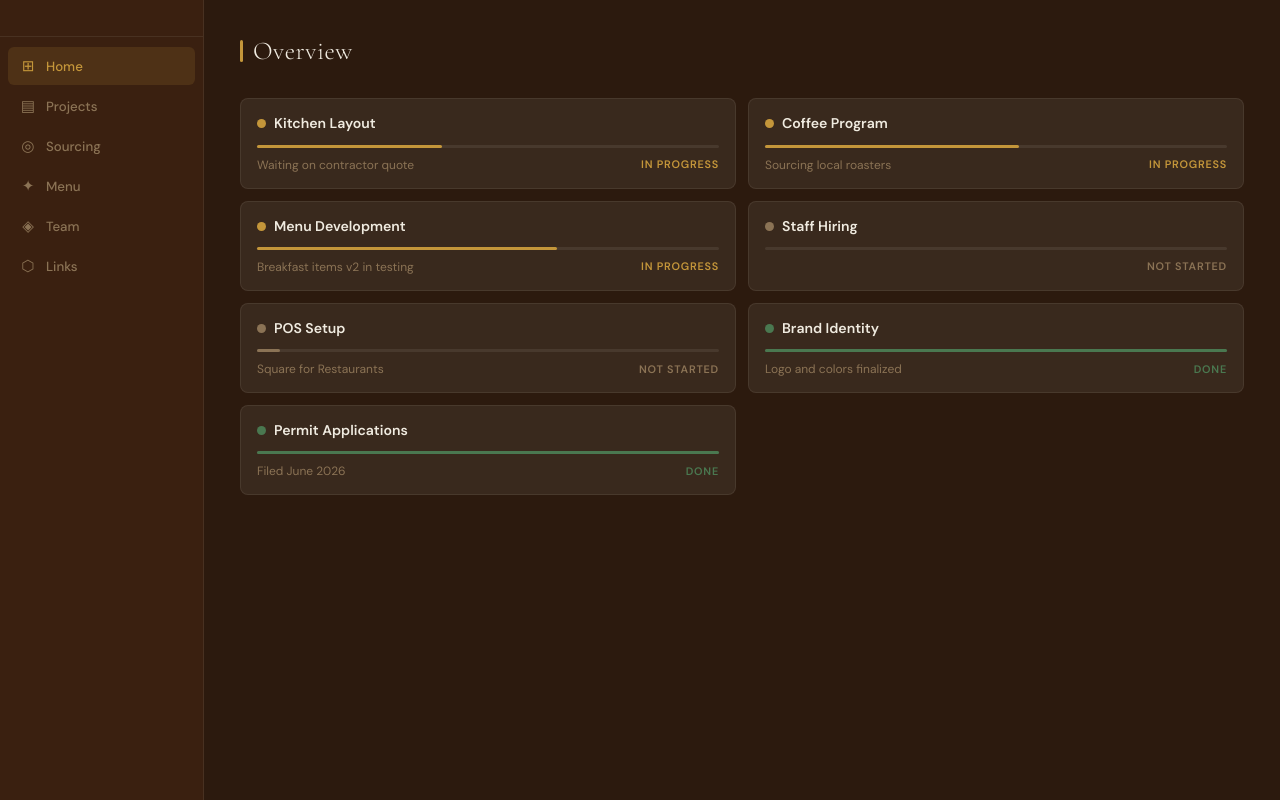
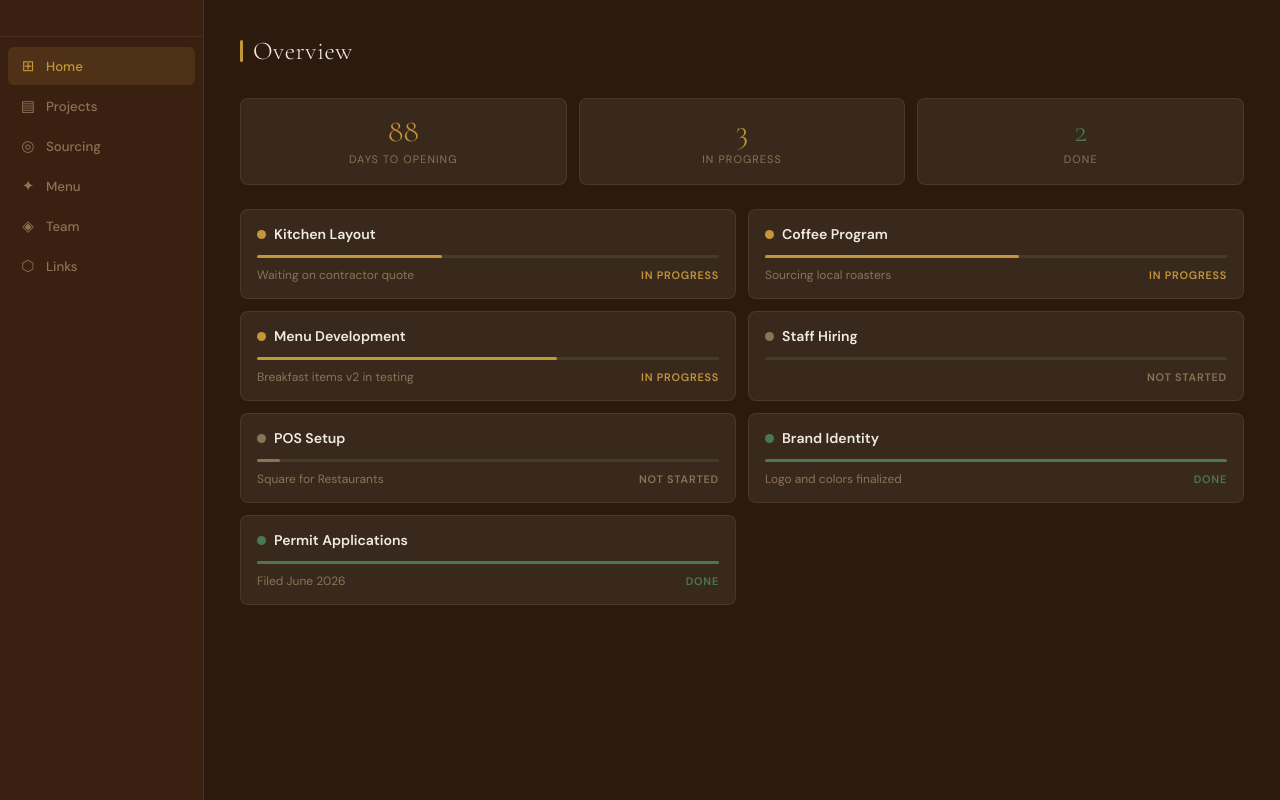
Before and after one commit to Creative-Design-Solutions/casa-origen-hub, a website: page workdesk/index.html in a window 1280 px wide. Drawn offline with nearby package versions, Linux system fonts and the light colour scheme.

Commit message:
feat: Home stats bar — days to opening, in-progress, done counts

```diff
--- a/workdesk/index.html
+++ b/workdesk/index.html
@@ -319,9 +319,29 @@
 
   function renderHome() {
     const el = document.getElementById('home');
+    const openingDate = new Date('2026-09-01');
+    const today = new Date();
+    const daysLeft = Math.max(0, Math.ceil((openingDate - today) / (1000 * 60 * 60 * 24)));
+    const doing = projects.filter(p => p.status === 'doing').length;
+    const done  = projects.filter(p => p.status === 'done').length;
+
     el.innerHTML = `
     <div class="section-header">
       <h1 class="section-title">Overview</h1>
+    </div>
+    <div style="display:flex;gap:12px;margin-bottom:24px">
+      <div class="card" style="flex:1;text-align:center;padding:16px">
+        <div style="font-family:'Cormorant Garamond',serif;font-size:2rem;font-weight:300;color:var(--gold);line-height:1">${daysLeft}</div>
+        <div style="font-size:0.68rem;text-transform:uppercase;letter-spacing:0.1em;color:var(--text-muted);margin-top:4px">Days to Opening</div>
+      </div>
+      <div class="card" style="flex:1;text-align:center;padding:16px">
+        <div style="font-family:'Cormorant Garamond',serif;font-size:2rem;font-weight:300;color:var(--gold);line-height:1">${doing}</div>
+        <div style="font-size:0.68rem;text-transform:uppercase;letter-spacing:0.1em;color:var(--text-muted);margin-top:4px">In Progress</div>
+      </div>
+      <div class="card" style="flex:1;text-align:center;padding:16px">
+        <div style="font-family:'Cormorant Garamond',serif;font-size:2rem;font-weight:300;color:var(--green);line-height:1">${done}</div>
+        <div style="font-size:0.68rem;text-transform:uppercase;letter-spacing:0.1em;color:var(--text-muted);margin-top:4px">Done</div>
+      </div>
     </div>
     <div class="grid-2">
       ${projects.map(p => {
```
Lines whose indentation alone changed are shown as unchanged.
